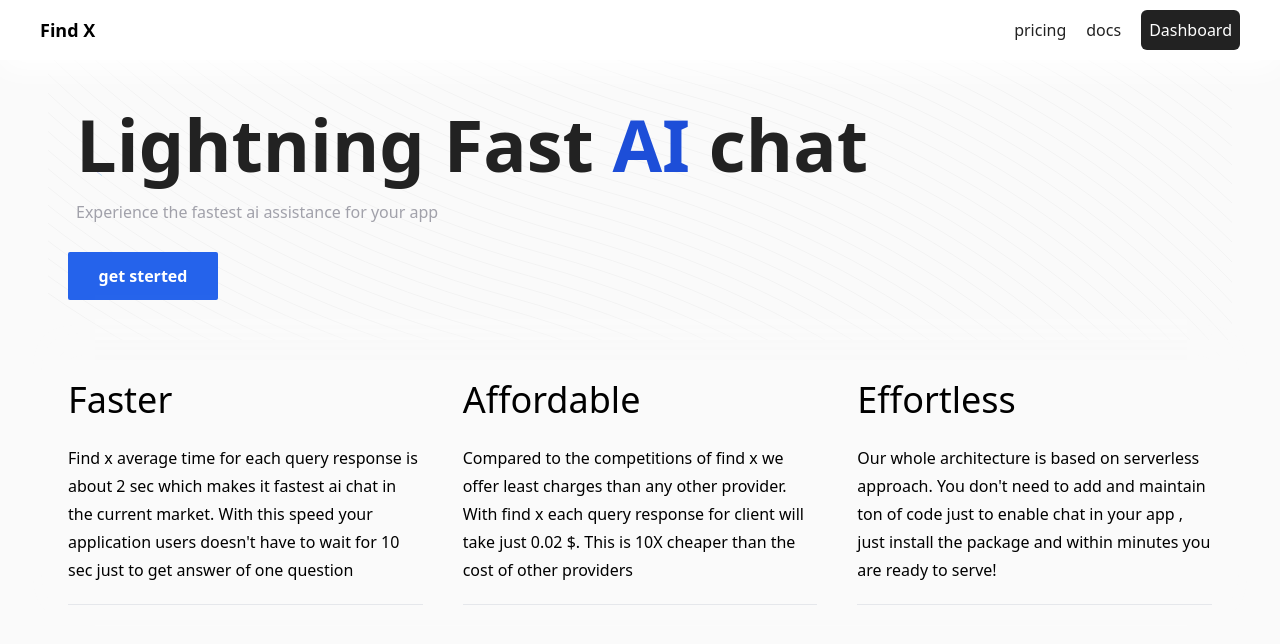
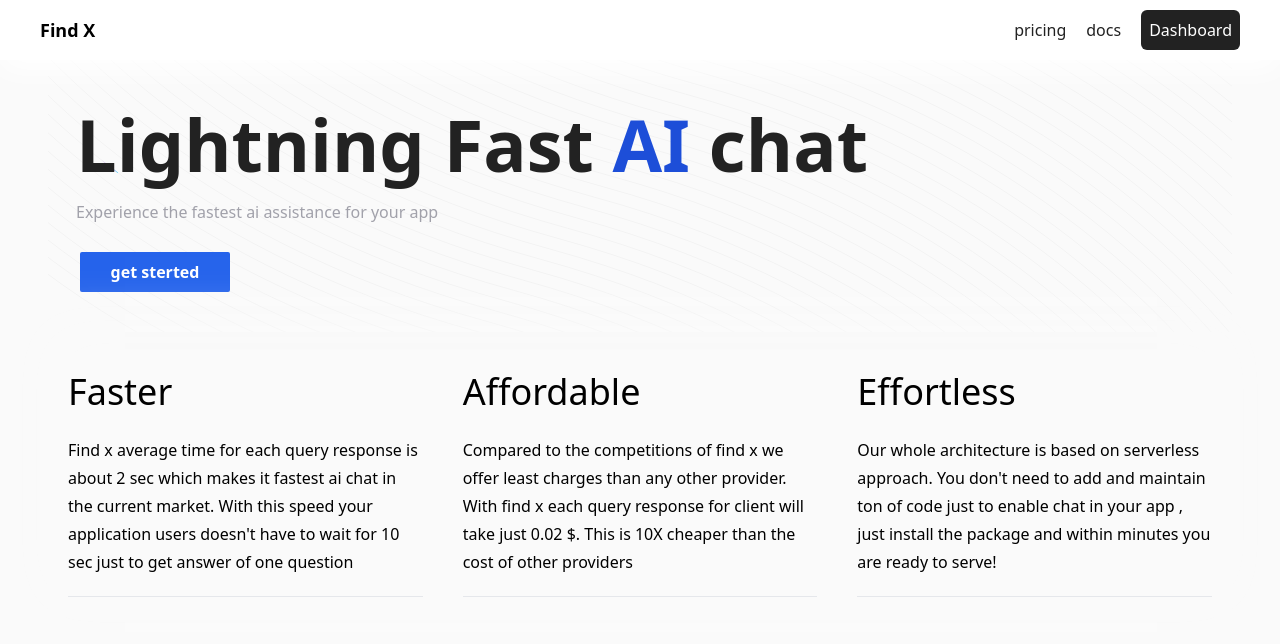
Before and after one commit to find-x-ai/find-x, a Next.js app in the folder website/: page / in a window 1280 px wide. Shown: the top 644 px of the page. Built offline with nearby package versions, Linux system fonts and the light colour scheme.

Commit message:
style : minor changes

```diff
--- a/website/components/Features.tsx
+++ b/website/components/Features.tsx
@@ -1,6 +1,6 @@
 const Features = () => {
   return (
-    <div className="w-full flex md:flex-row flex-col sm:gap-10 gap-5 max-w-[1200px] cursor-pointer py-5 px-5 z-10 shadow-[0px_-20px_30px_#fafafa]">
+    <div className="w-full flex md:flex-row flex-col sm:gap-10 gap-5 max-w-[1200px] cursor-pointer py-5 px-5 z-10 shadow-[0px_-20px_50px_#fafafa]">
       <div className="w-full border-b pb-5">
         <h1 className="text-4xl font-sans">Faster</h1> <br />
         <p className=" leading-7">
--- a/website/components/Home.tsx
+++ b/website/components/Home.tsx
@@ -13,8 +13,8 @@ const Home = () => {
             Experience the fastest ai assistance for your app
           </p>
         </div>
-        <div className="flex justify-center items-center">
-          <button className="p-3 bg-blue-600 w-[150px] z-10 transition-colors duration-500 font-semibold hover:bg-blue-700 text-[#fff] rounded-sm">
+        <div className="flex justify-center items-center px-3">
+          <button className="px-3 py-2 bg-blue-600 w-[150px] z-10 transition-colors duration-500 font-semibold hover:bg-blue-700 text-[#fff] rounded-sm">
             get sterted
           </button>
         </div>
--- a/website/components/ui/background-beams.tsx
+++ b/website/components/ui/background-beams.tsx
@@ -84,8 +84,8 @@ export const BackgroundBeams = React.memo(
               key={`path-` + index}
               d={path}
               stroke={`url(#linearGradient-${index})`}
-              strokeOpacity="0.4"
-              strokeWidth="0.5"
+              strokeOpacity="0.6"
+              strokeWidth="0.7"
             ></motion.path>
           ))}
           <defs>
```
